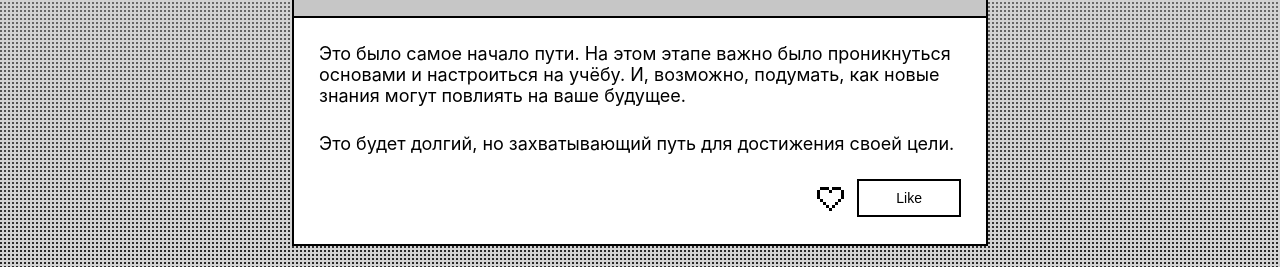
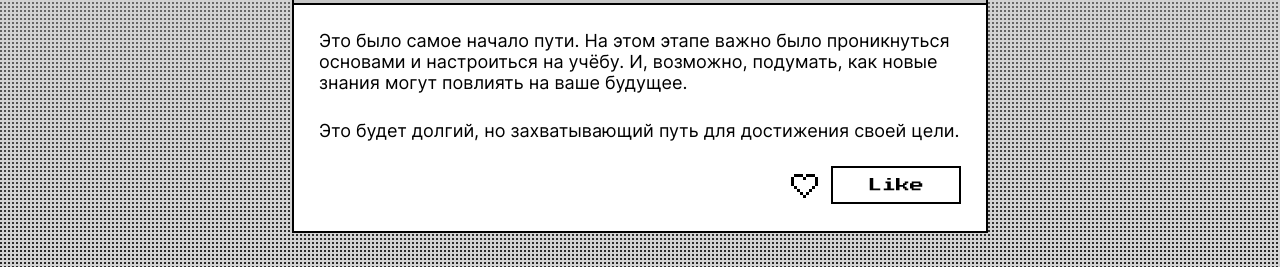
Before and after one commit to Linka007/zakrivayuschiy-teg-f, a plain HTML site: page index.html in a window 1280 px wide. Shown: the part 1284-1551 px from the top of the page. Drawn offline with Linux system fonts and the light colour scheme; grey boxes are pictures that could not be loaded.

Commit message:
Update fonts.css

```diff
--- a/fonts/fonts.css
+++ b/fonts/fonts.css
@@ -1 +1,19 @@
 /* В этом файле вы импортируете все шрифты для сайта. Один из них вариативный и требует особенной настройки */
+@font-face {
+  font-family: 'PressStart2P';
+  src:
+    local('PressStart2P-Regular'),
+    url(./PressStart2P-Regular.woff) format('woff');
+  font-weight: 400;
+  font-display: swap;
+}
+
+@font-face {
+  font-family: 'Inter';
+  src:
+    local('Inter-Variable'),
+    url(./Inter-Variable.woff2) format('woff2 supports variations'),
+    url(./Inter-Variable.woff2) format('woff2-variations');
+  font-weight: 400 785;
+  font-display: swap;
+}
```
